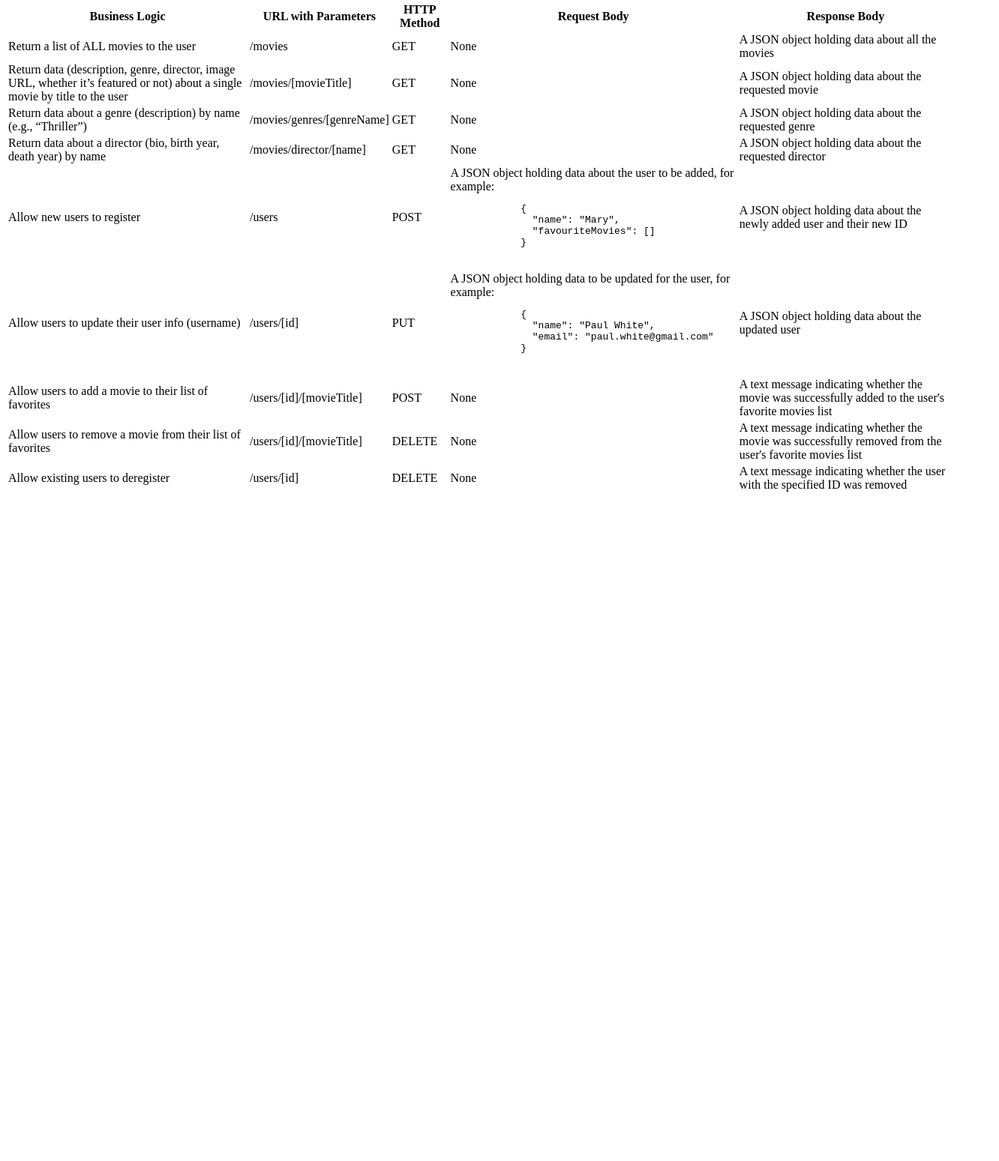
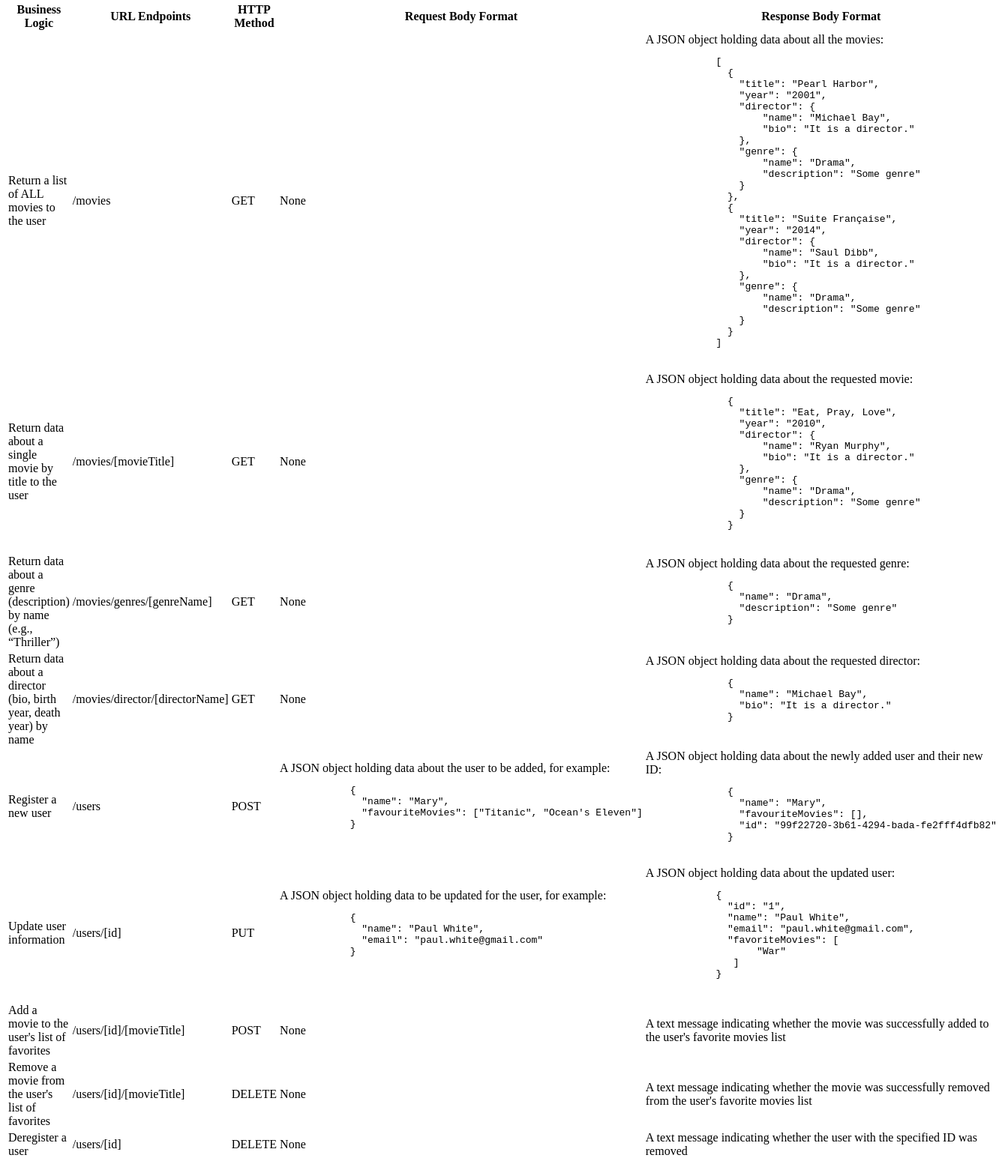
Before and after one commit to vdevhub/movie-api, a website: page public/documentation.html in a window 1280 px wide. Shown: the part 211-1760 px from the top of the page at 75% size, 1332 px wide, since content can reach past the window. Before the commit the page ends 878 px from the top, so only its background shows below. Drawn offline with Linux system fonts and the light colour scheme.

Commit message:
Update documentation with examples

```diff
--- a/public/documentation.html
+++ b/public/documentation.html
@@ -14,10 +14,10 @@
     <thead>
       <tr>
         <th>Business Logic</th>
-        <th>URL with Parameters</th>
+        <th>URL Endpoints</th>
         <th>HTTP Method</th>
-        <th>Request Body</th>
-        <th>Response Body</th>
+        <th>Request Body Format</th>
+        <th>Response Body Format</th>
       </tr>
     </thead>
     <tbody>
@@ -26,31 +26,97 @@
         <td>/movies</td>
         <td>GET</td>
         <td>None</td>
-        <td>A JSON object holding data about all the movies</td>
+        <td>A JSON object holding data about all the movies:
+          <code>
+            <pre>
+            [
+              {
+                "title": "Pearl Harbor",
+                "year": "2001",
+                "director": {
+                    "name": "Michael Bay",
+                    "bio": "It is a director."
+                },
+                "genre": {
+                    "name": "Drama",
+                    "description": "Some genre"
+                }
+              },
+              {
+                "title": "Suite Française",
+                "year": "2014",
+                "director": {
+                    "name": "Saul Dibb",
+                    "bio": "It is a director."
+                },
+                "genre": {
+                    "name": "Drama",
+                    "description": "Some genre"
+                }
+              }
+            ]
+            </pre>
+          </code>
+        </td>
       </tr>
       <tr>
-        <td>Return data (description, genre, director, image URL, whether it’s featured or not) about a single movie by title to the user</td>
+        <td>Return data about a single movie by title to the user</td>
         <td>/movies/[movieTitle]</td>
         <td>GET</td>
         <td>None</td>
-        <td>A JSON object holding data about the requested movie</td>
+        <td>A JSON object holding data about the requested movie:
+          <code>
+            <pre>
+              {
+                "title": "Eat, Pray, Love",
+                "year": "2010",
+                "director": {
+                    "name": "Ryan Murphy",
+                    "bio": "It is a director."
+                },
+                "genre": {
+                    "name": "Drama",
+                    "description": "Some genre"
+                }
+              }
+            </pre>
+          </code>
+        </td>
       </tr>
       <tr>
         <td>Return data about a genre (description) by name (e.g., “Thriller”)</td>
         <td>/movies/genres/[genreName]</td>
         <td>GET</td>
         <td>None</td>
-        <td>A JSON object holding data about the requested genre</td>
+        <td>A JSON object holding data about the requested genre:
+          <code>
+            <pre>
+              {
+                "name": "Drama",
+                "description": "Some genre"
+              }
+            </pre>
+          </code>
+        </td>
       </tr>
       <tr>
         <td>Return data about a director (bio, birth year, death year) by name</td>
-        <td>/movies/director/[name]</td>
+        <td>/movies/director/[directorName]</td>
         <td>GET</td>
         <td>None</td>
-        <td>A JSON object holding data about the requested director</td>
+        <td>A JSON object holding data about the requested director:
+          <code>
+            <pre>
+              {
+                "name": "Michael Bay",
+                "bio": "It is a director."
+              }
+            </pre>
+          </code>
+        </td>
       </tr>
       <tr>
-        <td>Allow new users to register</td>
+        <td>Register a new user</td>
         <td>/users</td>
         <td>POST</td>
         <td>A JSON object holding data about the user to be added, for example:
@@ -58,15 +124,25 @@
             <pre>
             {
               "name": "Mary",
-              "favouriteMovies": []
+              "favouriteMovies": ["Titanic", "Ocean's Eleven"]
             }
             </pre>
           </code>
         </td>
-        <td>A JSON object holding data about the newly added user and their new ID</td>
+        <td>A JSON object holding data about the newly added user and their new ID:
+          <code>
+            <pre>
+              {
+                "name": "Mary",
+                "favouriteMovies": [],
+                "id": "99f22720-3b61-4294-bada-fe2fff4dfb82"
+              }
+            </pre>
+          </code>
+        </td>
       </tr>
       <tr>
-        <td>Allow users to update their user info (username)</td>
+        <td>Update user information</td>
         <td>/users/[id]</td>
         <td>PUT</td>
         <td>A JSON object holding data to be updated for the user, for example:
@@ -79,24 +155,37 @@
             </pre>
           </code>
         </td>
-        <td>A JSON object holding data about the updated user</td>
+        <td>A JSON object holding data about the updated user:
+          <code>
+            <pre>
+            {
+              "id": "1",
+              "name": "Paul White",
+              "email": "paul.white@gmail.com",
+              "favoriteMovies": [
+                   "War"
+               ]
+            }
+            </pre>
+          </code>
+        </td>
       </tr>
       <tr>
-        <td>Allow users to add a movie to their list of favorites</td>
+        <td>Add a movie to the user's list of favorites</td>
         <td>/users/[id]/[movieTitle]</td>
         <td>POST</td>
         <td>None</td>
         <td>A text message indicating whether the movie was successfully added to the user's favorite movies list</td>
       </tr>
       <tr>
-        <td>Allow users to remove a movie from their list of favorites</td>
+        <td>Remove a movie from the user's list of favorites</td>
         <td>/users/[id]/[movieTitle]</td>
         <td>DELETE</td>
         <td>None</td>
         <td>A text message indicating whether the movie was successfully removed from the user's favorite movies list</td>
       </tr>
       <tr>
-        <td>Allow existing users to deregister</td>
+        <td>Deregister a user</td>
         <td>/users/[id]</td>
         <td>DELETE</td>
         <td>None</td>
```
